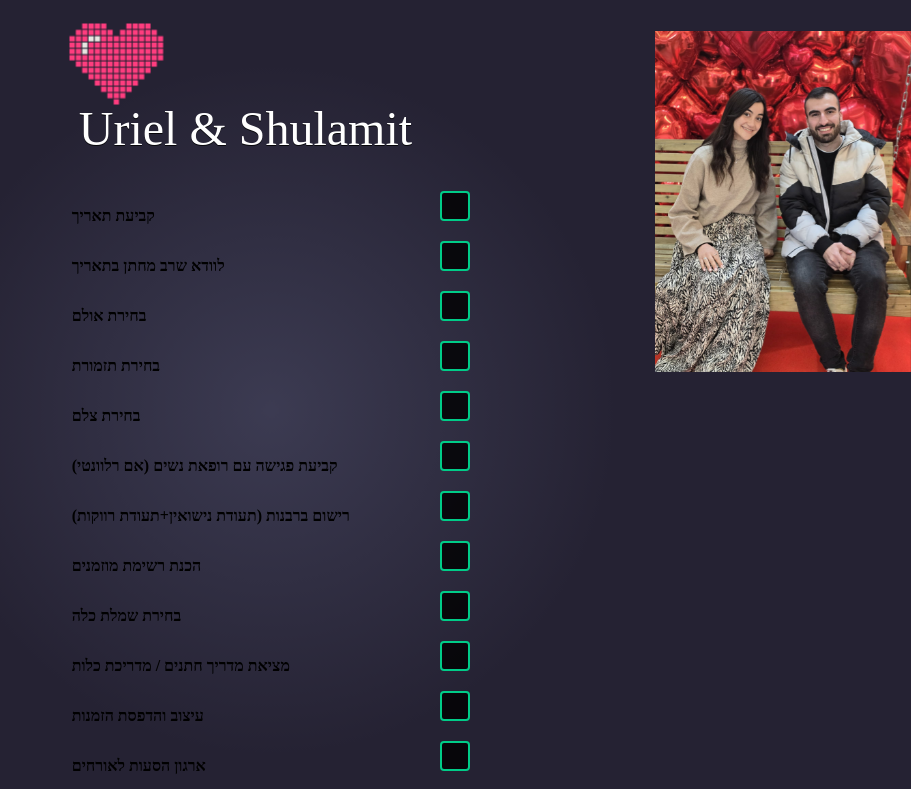
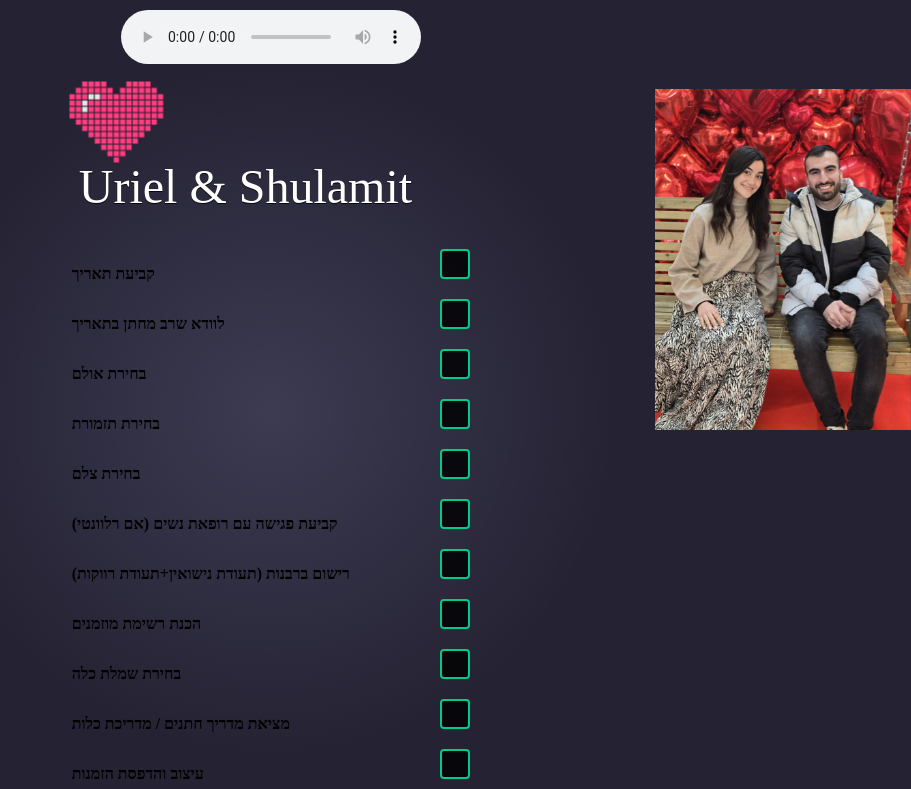
Before and after one commit to urielbang/weddingList, a React (Vite) app: page / in a window 1280 px wide. Shown: the top 789 px of the page, without its empty margins (369-1280 px from the left). Built offline with nearby package versions, Linux system fonts and the light colour scheme; a web font is replaced by a local one.

Commit message:
add song

```diff
--- a/src/App.jsx
+++ b/src/App.jsx
@@ -1,5 +1,6 @@
 import CheckBox from "./components/CheckBox";
 import img from "./assets/mywife.jpeg";
+import song from "./assets/song.mp3";
 
 function App() {
   const weddingTasks = [
@@ -55,6 +56,9 @@ function App() {
 
   return (
     <>
+      <div>
+        <audio src={song} controls autoPlay loop />
+      </div>
       <div className="PixelArt" />
       <div className="Text">Uriel & Shulamit</div>
       <img className="wifePic" src={img} />
```
Also changed, not shown: 1 other file (tests, documents, lock files or other folders).
